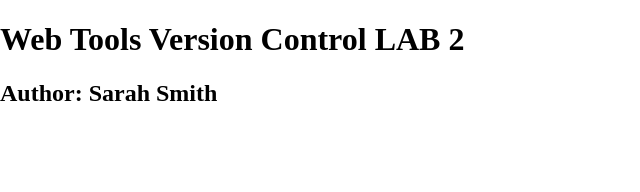
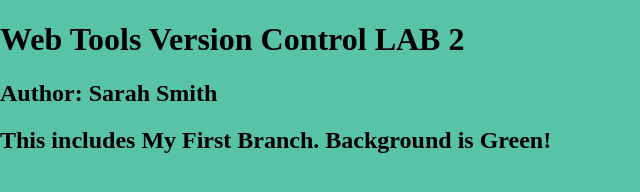
Before and after one commit to smith-sarah/wtvclab3smith, a plain HTML site: page index.html in a window 1280 px wide. Shown: the whole page, without its empty margins (0-640 px from the left). Drawn offline with nearby package versions, Linux system fonts and the light colour scheme.

Commit message:
changed files

```diff
--- a/_css/main.css
+++ b/_css/main.css
@@ -9,6 +9,7 @@ html {
 }
 html, body  {
 	margin: 0;
+	background-color: #58C3A6;
 }
 /* Correct `block` display not defined in IE 8/9.*/
 article,aside,details,figcaption,figure,footer,header,main,nav,section,summary {
--- a/index.html
+++ b/index.html
@@ -16,6 +16,7 @@
     <header>
 	<h1>Web Tools Version Control LAB 2</h1>
 	<h2>Author: Sarah Smith</h2>
+	<h2>This includes My First Branch. Background is Green!</h2>
     </header>
     <nav id="pageNav">
     </nav>
```
